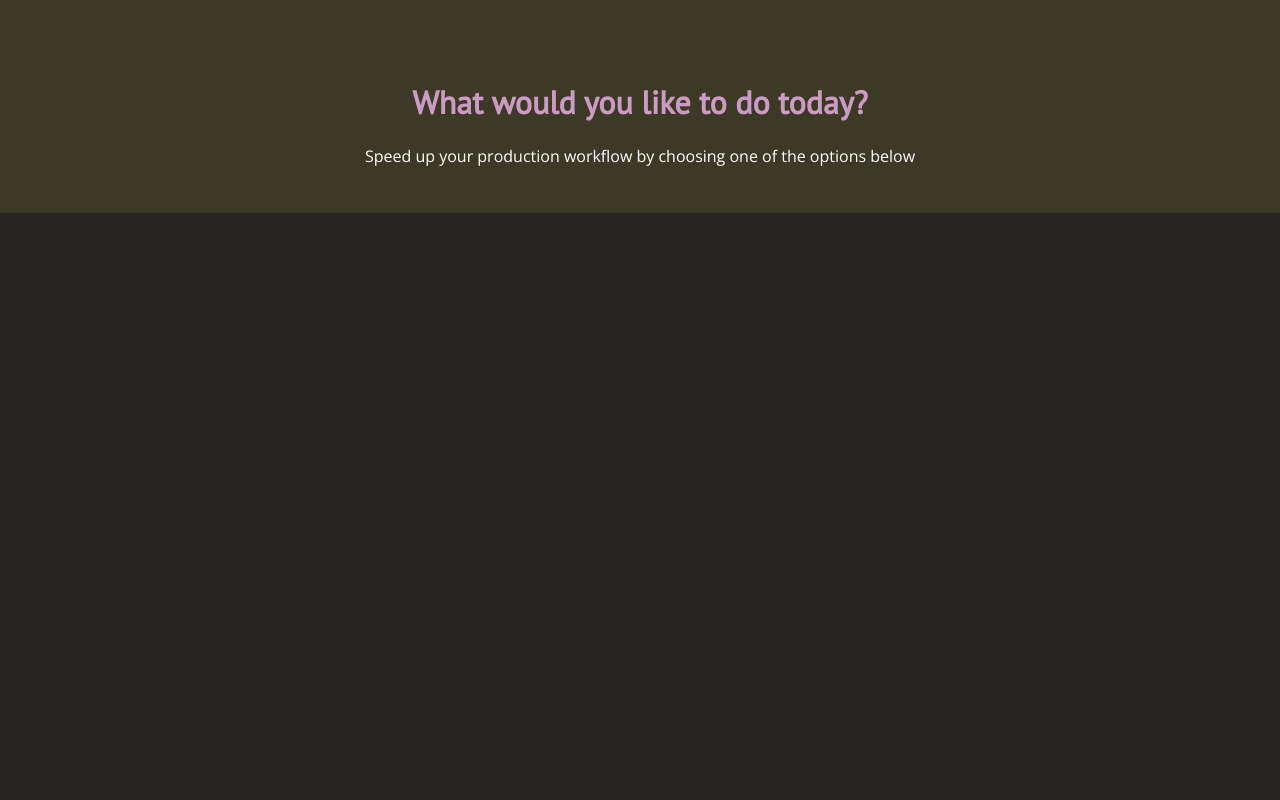
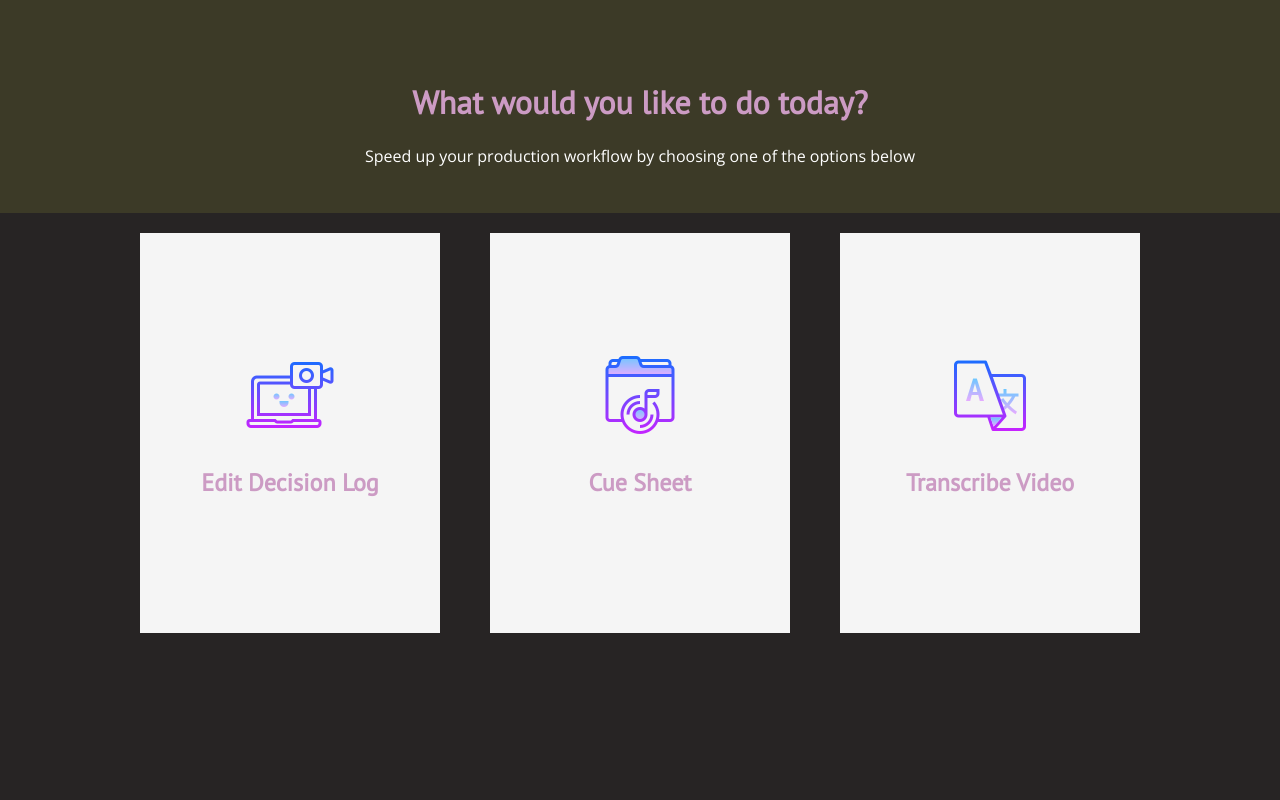
Before and after one commit to chaseahn/yizzly, a Flask app: page / in a window 1280 px wide. Run offline with Flask 2, Linux system fonts and the light colour scheme.

Commit message:
add flex

```diff
--- a/run/src/static/css/main.css
+++ b/run/src/static/css/main.css
@@ -2,9 +2,17 @@ body {
     margin: 0;
     padding: 0;
     background-color: rgb(39, 36, 36);
+    min-height: 100vh;
+    justify-content: center;
+    align-items: center;
 }
 
 h1 {
+    color: #CC9BC4;
+    font-family: 'PT Sans', sans-serif;
+}
+
+h2 {
     color: #CC9BC4;
     font-family: 'PT Sans', sans-serif;
 }
@@ -21,4 +29,22 @@ h1 {
     font-family: 'Open Sans', sans-serif;
 }
 
-/*  SECTIONS  */
+.container {
+    position: relative;
+    display: flex;
+    text-align: center;
+    justify-content: space-between;
+    width: 1000px;
+    margin: auto;
+    padding-top: 20px;
+}
+
+.container .cards {
+    position: relative;
+    width: 300px;
+    height: 400px;
+    background: whitesmoke;
+    justify-content: center;
+    align-items: center;
+    display: flex;
+}
--- a/run/src/templates/public/index.html
+++ b/run/src/templates/public/index.html
@@ -27,6 +27,30 @@
             </p>
         </div>
 
+        <div class="container">
+            <div class="cards">
+                <div class="image-box">
+                    <img src="{{url_for('static', filename='img/edl.png')}}" />
+                    <h2>Edit Decision Log</h2>
+                </div>
+                <div class="overlay"></div>
+            </div>
+            <div class="cards">
+                <div class="image-box">
+                    <img src="{{url_for('static', filename='img/cue.png')}}" />
+                    <h2>Cue Sheet</h2>
+                </div>
+                <div class="overlay"></div>
+            </div>
+            <div class="cards">
+                <div class="image-box">
+                    <img src="{{url_for('static', filename='img/transcribe.png')}}" />
+                    <h2>Transcribe Video</h2>
+                </div>
+                <div class="overlay"></div>
+            </div>
+        </div>
+
 
 
         <script src="" async defer></script>
```
Also changed, not shown: run/src/static/img/cue.png (added), run/src/static/img/edl.png (added), run/src/static/img/transcribe.png (added), 5 other files.
